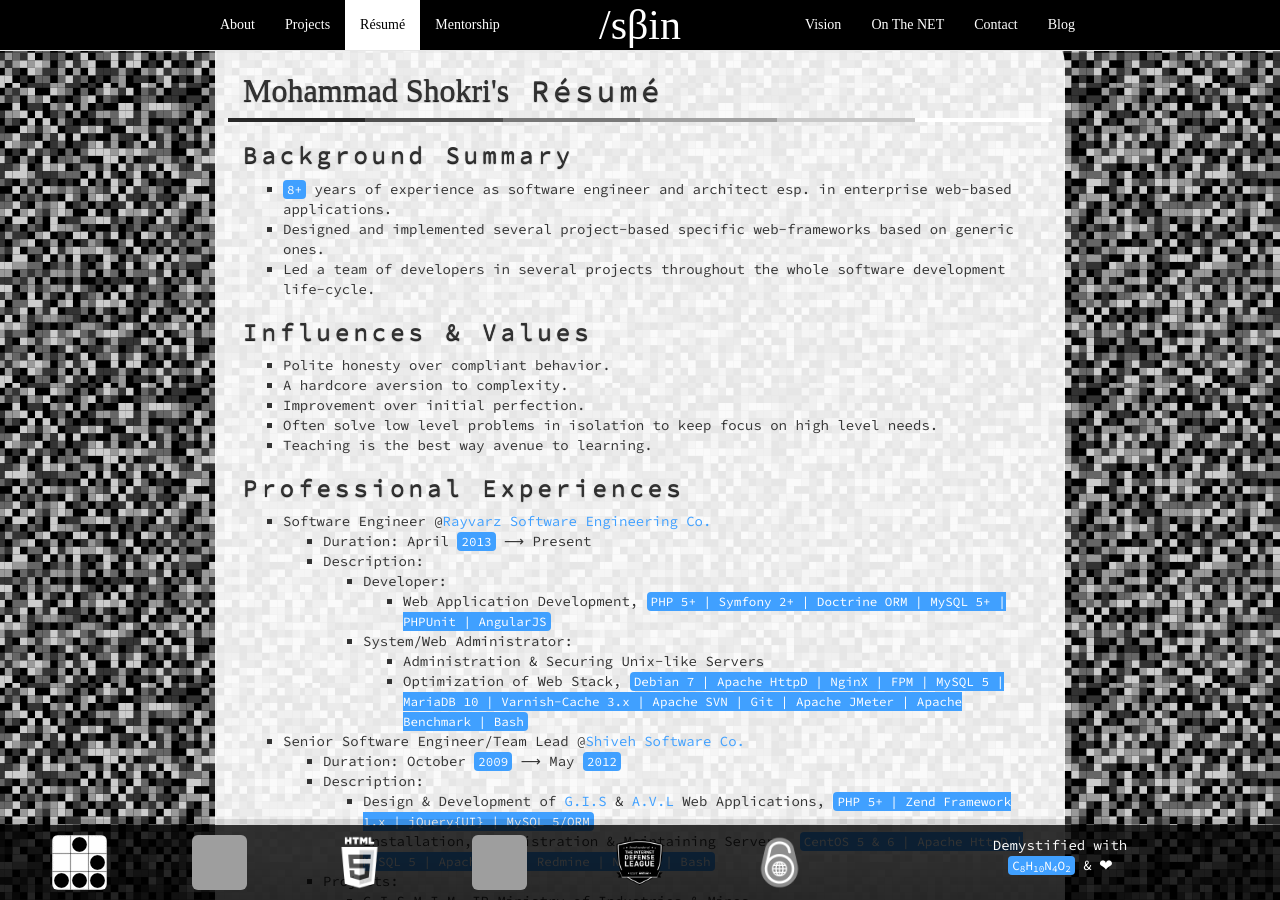
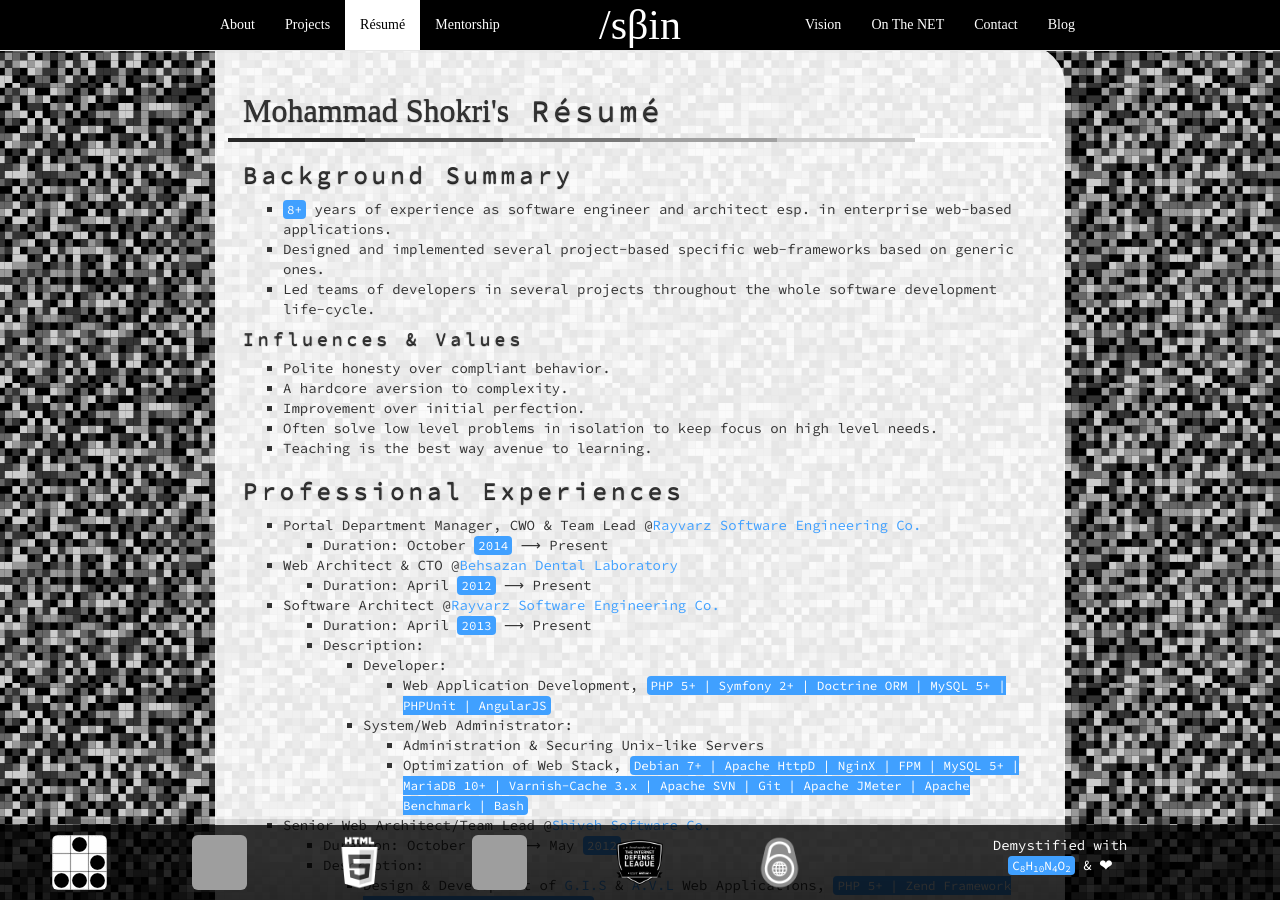
Before and after one commit to slashsBin/slashsBin.github.io, a Jekyll site: the page built from index.html, in a window 1280 px wide and 900 px high, scrolled down 2317 px. Built offline with Jekyll 4.4.1, drawn with Linux system fonts in a browser that asks for light colours; nearby versions of some CDN libraries; some web fonts are replaced; some of the changed text lies outside the part shown; grey boxes are pictures that could not be loaded.

Commit message:
Update CV/Projects/AboutMe

```diff
--- a/_includes/masks/CV.html
+++ b/_includes/masks/CV.html
@@ -5,10 +5,10 @@
 <ul>
     <li><code>{{ site.time | date: "%Y" | minus: 2006 }}+</code> years of experience as software engineer and architect esp. in enterprise web-based applications.</li>
     <li>Designed and implemented several project-based specific web-frameworks based on generic ones.</li>
-    <li>Led a team of developers in several projects throughout the whole software development life-cycle.</li>
+    <li>Led teams of developers in several projects throughout the whole software development life-cycle.</li>
 </ul>
 
-<h3 id="valuez">Influences &amp; Values</h3>
+<h4 id="valuez">Influences &amp; Values</h4>
 <ul>
     <li>Polite honesty over compliant behavior.</li>
     <li>A hardcore aversion to complexity.</li>
@@ -19,7 +19,17 @@
 
 <h3 id="experiences">Professional Experiences</h3>
 <ul>
-    <li>Software Engineer &#64;<a href="http://www.rayvarz.com/">Rayvarz Software Engineering Co.</a>
+    <li>Portal Department Manager, CWO & Team Lead &#64;<a href="http://rayvarz.com/">Rayvarz Software Engineering Co.</a>
+        <ul>
+            <li>Duration: October <code>2014</code> &#10230; Present</li>
+        </ul>
+    </li>
+    <li>Web Architect & CTO &#64;<a href="https://behdentallab.com/">Behsazan Dental Laboratory</a>
+        <ul>
+            <li>Duration: April <code>2012</code> &#10230; Present</li>
+        </ul>
+    </li>
+    <li>Software Architect &#64;<a href="http://rayvarz.com/">Rayvarz Software Engineering Co.</a>
         <ul>
             <li>Duration: April <code>2013</code> &#10230; Present</li>
             <li>Description:
@@ -32,20 +42,20 @@
                     <li>System/Web Administrator:
                         <ul>
                             <li>Administration &amp; Securing Unix-like Servers</li>
-                            <li>Optimization of Web Stack, <code>Debian 7 | Apache HttpD | NginX | FPM | MySQL 5 | MariaDB 10 | Varnish-Cache 3.x | Apache SVN | Git | Apache JMeter | Apache Benchmark | Bash</code></li>
+                            <li>Optimization of Web Stack, <code>Debian 7+ | Apache HttpD | NginX | FPM | MySQL 5+ | MariaDB 10+ | Varnish-Cache 3.x | Apache SVN | Git | Apache JMeter | Apache Benchmark | Bash</code></li>
                         </ul>
                     </li>
                 </ul>
             </li>
         </ul>
     </li>
-    <li>Senior Software Engineer/Team Lead &#64;<a href="http://www.shiveh.com/">Shiveh Software Co.</a>
+    <li>Senior Web Architect/Team Lead &#64;<a href="http://www.shiveh.com/">Shiveh Software Co.</a>
         <ul>
             <li>Duration: October <code>2009</code> &#10230; May <code>2012</code></li>
             <li>Description:
                 <ul>
                     <li>Design &amp; Development of <a href="http://en.wikipedia.org/wiki/Geographic_information_system" class="tt" data-toggle="tooltip" data-placement="top" title="Geographic Information System">G.I.S</a> &amp; <a href="http://en.wikipedia.org/wiki/Automatic_vehicle_location" class="tt" data-toggle="tooltip" data-placement="top" title="Automated Vehicle Location">A.V.L</a> Web Applications, <code>PHP 5+ | Zend Framework 1.x | jQuery{UI} | MySQL 5/ORM</code></li>
-                    <li>Installation, Administration &amp; Maintaining Servers, <code>CentOS 5 &amp; 6 | Apache HttpD | MySQL 5 | Apache SVN | Redmine | Nagios | Bash</code></li>
+                    <li>Installation, Administration &amp; Maintaining Servers, <code>CentOS 5 &amp; 6 | Apache HttpD | MySQL 5+ | Apache SVN | Redmine | Nagios | Bash</code></li>
                 </ul>
             </li>
             <li>Projects:
@@ -59,7 +69,7 @@
             </li>
         </ul>
     </li>
-    <li>Software Engineer &#64;Freelance
+    <li>Software/Web Developer & WebMaster &#64;Freelance
         <ul>
             <li>Developer:
                 <ul>
@@ -98,30 +108,32 @@
 
 <h3 id="tags">Technologies Tags Cloud</h3>
 <ul class="cloud">
-    <li>PHP5</li>
-    <li>Zend Framework 1.x</li>
+    <li>PHP 5</li>
     <li>Symfony 2.x/Silex 1.x Frameworks</li>
     <li>Twig</li>
     <li>MonoLog</li>
-    <li>Drupal{Core/Distributions/Modules} 6.x/7.x</li>
     <li>jQuery{UI}</li>
-    <li>HTML5/CSS3</li>
+    <li>AngularJS</li>
     <li>RegularExpressions</li>
-    <li>Memcached</li>
+    <li>MemcacheD</li>
     <li>Varnish-Cache 3.x</li>
     <li>Apache HttpD 2.x</li>
+    <li>NginX</li>
     <li>XDebug/PHProf</li>
     <li>PHPUnit</li>
     <li>MySQL{Proxy} 5.x</li>
-    <li>PostgreSQL</li>
-    <li>SQLite</li>
-    <li>ORM:Doctrine/Propel</li>
-    <li>XML/XQuery/XPath</li>
+    <li>MariaDB 10+</li>
+    <li>Doctrine ORM</li>
     <li>Bash</li>
     <li>UML</li>
-    <li>Apache SVN</li>
     <li>Git</li>
     <li>GNUPlot</li>
+    <li>Debian</li>
+    <li>DevOps</li>
+    <li>FreeBSD</li>
+    <li>R</li>
+    <li>HHVM/HACK</li>
+    <li>Jekyll</li>
 </ul>
 
 <h3 id="edu">Education</h3>
--- a/_includes/masks/about.html
+++ b/_includes/masks/about.html
@@ -1,10 +1,10 @@
 <h2>About Me</h2>
 <div class="row companion"><div class="col-xs-2"></div><div class="col-xs-2"></div><div class="col-xs-2"></div><div class="col-xs-2"></div><div class="col-xs-2"></div><div class="col-xs-2"></div></div>
 
-<h3>My name is <span class="name">Mohammad Shokri</span> and<br />I'm a Software Engineer</h3>
+<h3>My name is <span class="name">Mohammad Shokri</span> and<br />I'm a Software Architect</h3>
 <p>
     <img id="avatar" alt="avatar" class="tt" data-toggle="tooltip" data-placement="top" title="/sBin" src="/assets/img/slashsBin.png" />
-    I am a {{ site.time | date: "%Y" | minus: 1986 }} years old software engineer who likes beautiful <code>code</code> and
+    I am a {{ site.time | date: "%Y" | minus: 1986 }} years old software architect who likes beautiful <code>code</code> and
     has an adherence to standards &amp; open-source solutions. I study Software
     Engineering &amp; Security and work as a Web Developer/System Administrator in
     Tehran. I like to specialize in securing enterprise level web applications esp.
@@ -15,5 +15,5 @@
     ability I tried to achieve before, hacking on some random piece of
     <code>code</code> which I'm excited about, playing with <code>Debian</code> or
     <code>BSD</code>, or curiously <code>Pen Testing</code> a web suite while
-    putting on a <code>Gray Hat</code>.
+    putting a <code>Gray Hat</code> on.
 </p>
--- a/_includes/masks/projects.html
+++ b/_includes/masks/projects.html
@@ -3,15 +3,16 @@
 
 <h3>Highlighted Projects</h3>
 <ul>
+    <li><a href="">RaySHP</a>: ShareHolders Portal for <a href="http://rayvarz.com">Rayvarz SE Co.</a>, <code>PHP 5+, Symfony 2+, Doctrine, NginX</code></li>
     <li><a href="https://github.com/slashsBin/tauTracker" target="_blank">&tau;racker</a>: Simple Tag-based Time Tracking, <code>Konsole | Bash</code></li>
-    <li>Dental Lab Management: Management &amp; Accounting of Dental Lab for <a href="http://behdentallab.com/">Behsazan Dental Lab</a>, <code>PHP 5+ | Symfony 2+ | Twig | MonoLog | Doctrine</code></li>
+    <li>MetaDent: Management &amp; Accounting of Dental Lab for <a href="https://behdentallab.com/">Behsazan Dental Lab</a>, <code>PHP 5+ | Symfony 2+ | Twig | MonoLog | Doctrine</code></li>
     <li><a href="https://github.com/slashsBin/nuCache" target="_blank">&nu;Cache</a>: Varnish-Cache Modular Configuration with Pre-Defined Production Ready Modules, <code>Varnish-Cache | Bash</code></li>
     <li><a href="/">/s&beta;in</a>: My Personal Website &lt;3 &lt;3, <code>Jekyll | MarkDown</code></li>
     <li><a href="https://github.com/slashsBin/onyX" target="_blank">onyX</a>: Rapid development + Pre-Configured skeleton for Silex MicroFramework, <code>Silex | PHP</code></li>
     <li><a href="https://github.com/slashsBin/iMirror" target="_blank">iMirror</a>: iNotify Mirror &amp; Sync Bash App, <code>Konsole | Bash</code></li>
     <li>Seek&amp;Destroy(a.k.a blackSearch): A Search App with PreDefined Special Goal/Files to Eliminate All Possible HardDisks/Network Drivers Data that doesn't match with it's Goal, <code>Java 5 | C#.Net 2.0</code></li>
     <li>Video Fusion: Parallel Video Signal Processing for <a href="http://www.ihu.ac.ir/">Imam-Hossein University, IR</a>, <code>C#.Net 3.5</code></li>
-    <li>Simulators: Atomosphere, Laser &amp; Sensor Camera Simulations for <a href="http://fa.wikipedia.org/wiki/%D8%B3%D8%A7%D8%B2%D9%85%D8%A7%D9%86_%D8%B5%D9%86%D8%A7%DB%8C%D8%B9_%D9%87%D9%88%D8%A7%DB%8C%DB%8C_%D8%A7%DB%8C%D8%B1%D8%A7%D9%86">Aviation Industries, IR</a>, <code>C#.Net 2.0</code>
+    <li>Simulators: Atmosphere, Laser &amp; Sensor Camera Simulations for <a href="http://fa.wikipedia.org/wiki/%D8%B3%D8%A7%D8%B2%D9%85%D8%A7%D9%86_%D8%B5%D9%86%D8%A7%DB%8C%D8%B9_%D9%87%D9%88%D8%A7%DB%8C%DB%8C_%D8%A7%DB%8C%D8%B1%D8%A7%D9%86">Aviation Industries, IR</a>, <code>C#.Net 2.0</code>
         <ul>
             <li>Sensor Simulation: Thermal Sensor Camera Simulator</li>
             <li>Beam Propagation: Laser Propagation in Atmosphere Simulator</li>
```
